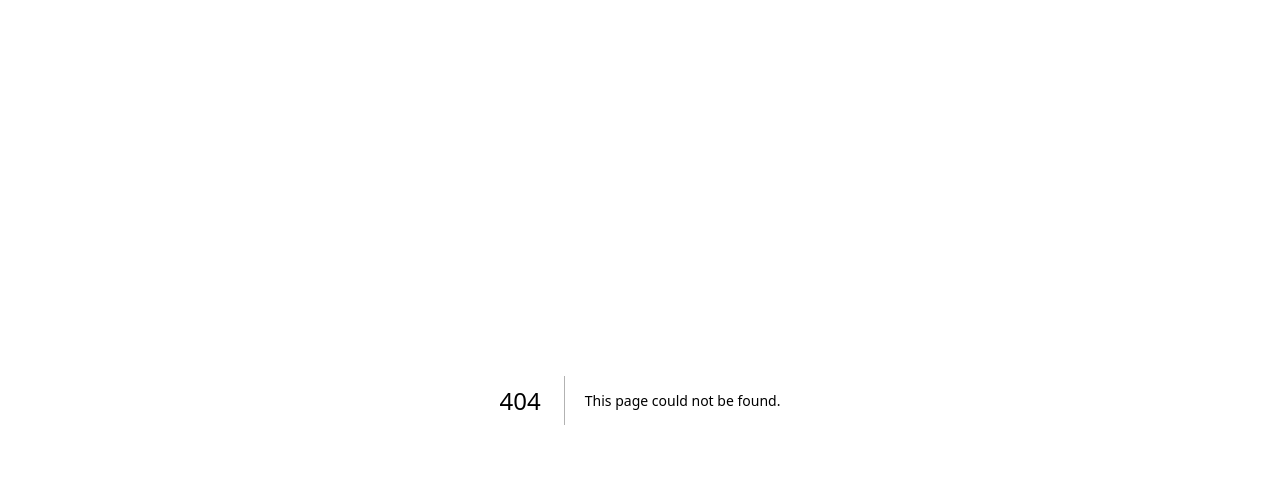
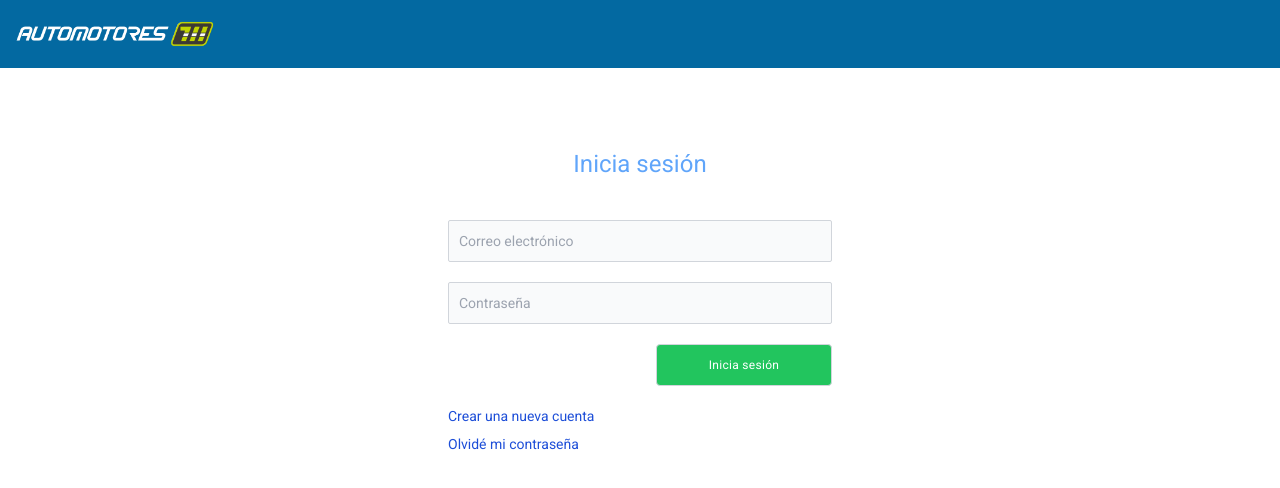
Before and after one commit to karen-nino/711-automotores, a Next.js app: page /pages/inicio-sesion in a window 1280 px wide. Before the commit this address had no page. Shown: the top 488 px of the page. Built offline with nearby package versions, Linux system fonts and the light colour scheme.

Commit message:
inicio sesión

```diff
--- /dev/null
+++ b/app/pages/inicio-sesion/page.js
@@ -0,0 +1,53 @@
+import React from 'react'
+import Image from 'next/image'
+
+
+const InicioSesion = () => {
+    return (
+        <div>
+
+            <div className='flex justify-between py-5 bg-sky-700'>
+                <div className='w-[230px] flex justify-center items-center'>
+                    <div className='flex items-center justify-center'>
+                        <Image src="/assets/711-logo.png" width={200} height={100} />
+                    </div>
+                </div>
+            </div>
+
+            <section className='flex flex-col items-center justify-center mt-20'>
+
+                <p className='text-2xl font-light text-blue-400'>Inicia sesión</p>
+
+                <div className='flex flex-col mt-10'>
+                    <div className='mb-5 w-96'>
+                        {/* <label for="nombre" class="block mb-2 text-sm font-semibold text-gray-700">Correo electrónico</label> */}
+                        <input type="text" placeholder="Correo electrónico" class="bg-gray-50 border border-gray-300 text-gray-900 text-sm rounded-sm focus:ring-blue-500 focus:border-blue-500 block w-full p-2.5" />
+                    </div>
+                    <div className='mb-5 w-96'>
+                        {/* <label for="nombre" class="block mb-2 text-sm font-semibold text-gray-700">Contraseña</label> */}
+                        <input type="text" placeholder="Contraseña" class="bg-gray-50 border border-gray-300 text-gray-900 text-sm rounded-sm focus:ring-blue-500 focus:border-blue-500 block w-full p-2.5" />
+                    </div>
+
+                    <a className='self-end block py-3 text-xs tracking-wide text-white bg-green-500 border border-b border-gray-300 rounded cursor-pointer item w-44 text-gray active:bg-green-700'>
+                        <div className='flex justify-center'>
+                            <span className='text-center'>Inicia sesión</span>
+                        </div>
+                    </a>
+
+
+                    <div className='flex flex-col w-full mt-5'>
+                        <a className='mb-2 text-sm text-blue-700'>Crear una nueva cuenta</a>
+                        <a className='text-sm text-blue-700'>Olvidé mi contraseña</a>
+                    </div>
+
+                </div>
+
+
+
+            </section>
+
+        </div>
+    )
+}
+
+export default InicioSesion
```
